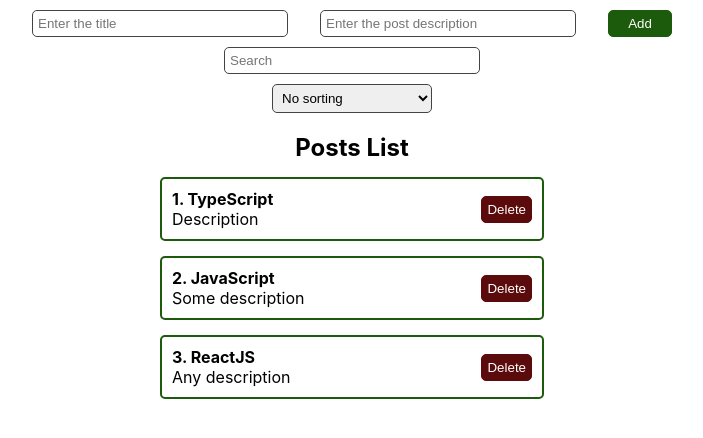
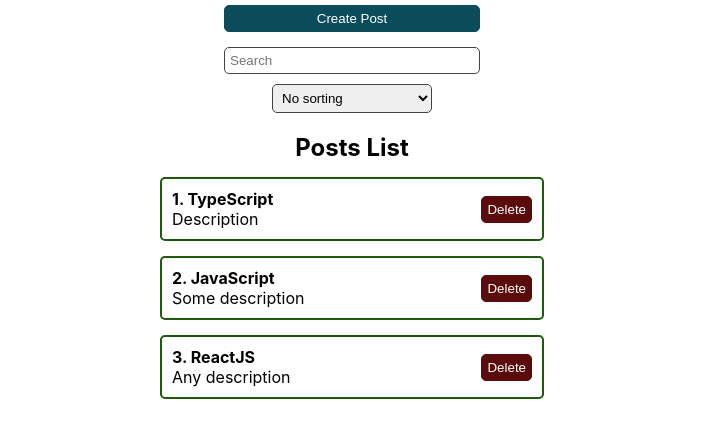
Before and after one commit to Pro200Hummer/features-library, a React (Create React App) app: page / in a window 1280 px wide. Shown: the top 438 px of the page, without its empty margins (288-991 px from the left). Built offline with nearby package versions, Linux system fonts and the light colour scheme.

Commit message:
Add Modal component

```diff
--- a/src/components/Posts/Posts.tsx
+++ b/src/components/Posts/Posts.tsx
@@ -2,6 +2,8 @@ import React, {useCallback, useMemo, useState} from 'react';
 import {PostItem} from "./PostItem";
 import {PostsHandler} from "./PostsHandler";
 import PostsFilter from "./PostsFilter";
+import {Modal} from "../UI/Modal/Modal";
+import {Button} from "../UI/Button/Button";
 
 export interface PostItemType {
     id: number
@@ -21,6 +23,7 @@ const Posts = () => {
     ])
 
     const [filter, setFilter] = useState<Filter>({sort: 'default', query: ''})
+    const [modal, setModal] = useState<boolean>(false)
 
     const sortedPosts = useMemo(() => {
         if (filter.sort) {
@@ -51,6 +54,7 @@ const Posts = () => {
             ...posts,
             {id: posts.length + 1, ...params}
         ])
+        setModal(false)
     }, [posts])
 
     const deletePost = (postId: number) => {
@@ -58,7 +62,10 @@ const Posts = () => {
     }
 
     return <>
-        <PostsHandler addPost={addPost}/>
+        <Button handler={() => setModal(true)}>Create Post</Button>
+        <Modal visible={modal} setVisible={setModal}>
+            <PostsHandler addPost={addPost}/>
+        </Modal>
         <PostsFilter filter={filter} setFilter={setFilter}/>
         <h2 style={{textAlign: 'center'}}>Posts List</h2>
         {searchingAndSortedPosts && searchingAndSortedPosts.length > 0 ?
--- a/src/components/UI/Button/Button.module.scss
+++ b/src/components/UI/Button/Button.module.scss
@@ -0,0 +1,20 @@
+.button {
+    width: 20%;
+    margin: 5px;
+    padding: 5px;
+    background-color: #0b4c5b;
+    color: #ffffff;
+    border: 1px solid  #0b4c5b;
+    border-radius: 5px;
+    outline: none;
+    transition: background-color .2s;
+
+    &:hover {
+      background-color: #1899b6;
+      cursor: pointer;
+    }
+
+    &:active {
+      background-color:  #0b4c5b;
+    }
+  }
--- a/src/components/UI/Button/Button.tsx
+++ b/src/components/UI/Button/Button.tsx
@@ -1,4 +1,5 @@
 import React, {PropsWithChildren} from 'react';
+import style from "./Button.module.scss"
 
 interface ButtonProps {
     handler: () => void
@@ -8,5 +9,7 @@ interface ButtonProps {
 export const Button = (props: PropsWithChildren<ButtonProps>) => {
     const {handler, className, children} = props
 
-    return <button onClick={handler} className={className}>{children}</button>
+    const rootClasses = className ? className : style.button
+
+    return <button onClick={handler} className={rootClasses}>{children}</button>
 };
--- /dev/null
+++ b/src/components/UI/Modal/Modal.module.scss
@@ -0,0 +1,23 @@
+.modal {
+  width: 100%;
+  position: fixed;
+  top: 0;
+  bottom: 0;
+  left: 0;
+  right: 0;
+  display: none;
+  background-color: rgba(0, 0, 0, .5);
+}
+
+.active {
+  display: flex;
+  justify-content: center;
+  align-items: center;
+}
+
+.modalContent {
+  min-width: 25%;
+  padding: 25px;
+  background-color: #ffffff;
+  border-radius: 15px;
+}
--- /dev/null
+++ b/src/components/UI/Modal/Modal.tsx
@@ -0,0 +1,23 @@
+import React, {Dispatch, FC, SetStateAction} from 'react';
+import style from "./Modal.module.scss";
+
+interface Modal {
+    visible: boolean
+    setVisible: Dispatch<SetStateAction<boolean>>
+}
+
+export const Modal: FC<Modal> = props => {
+    const {visible, setVisible} = props
+
+    const rootClasses = [style.modal]
+
+    if(visible) rootClasses.push(style.active)
+
+    return (
+        <div className={rootClasses.join(' ')} onClick={() => setVisible(false)}>
+            <div className={style.modalContent} onClick={e => e.stopPropagation()}>
+                {props.children}
+            </div>
+        </div>
+    )
+};
--- a/src/styles/PostsHandler.module.scss
+++ b/src/styles/PostsHandler.module.scss
@@ -1,14 +1,14 @@
 .container {
-  width: 50%;
+  width: 100%;
   display: flex;
-  flex-flow: row wrap;
-  justify-content: space-between;
-  align-items: center;
+  flex-flow: column wrap;
+  justify-content: space-around;
   margin-top: 10px;
 
   .input {
-    width: 40%;
+    width: 80%;
     display: block;
+    margin: 5px;
     padding: 5px;
     border: 1px solid #464242;
     border-radius: 5px;
@@ -16,7 +16,8 @@
   }
 
   .button {
-    width: 10%;
+    width: 20%;
+    margin: 5px;
     padding: 5px;
     background-color: #1b5b0b;
     color: #ffffff;
```
